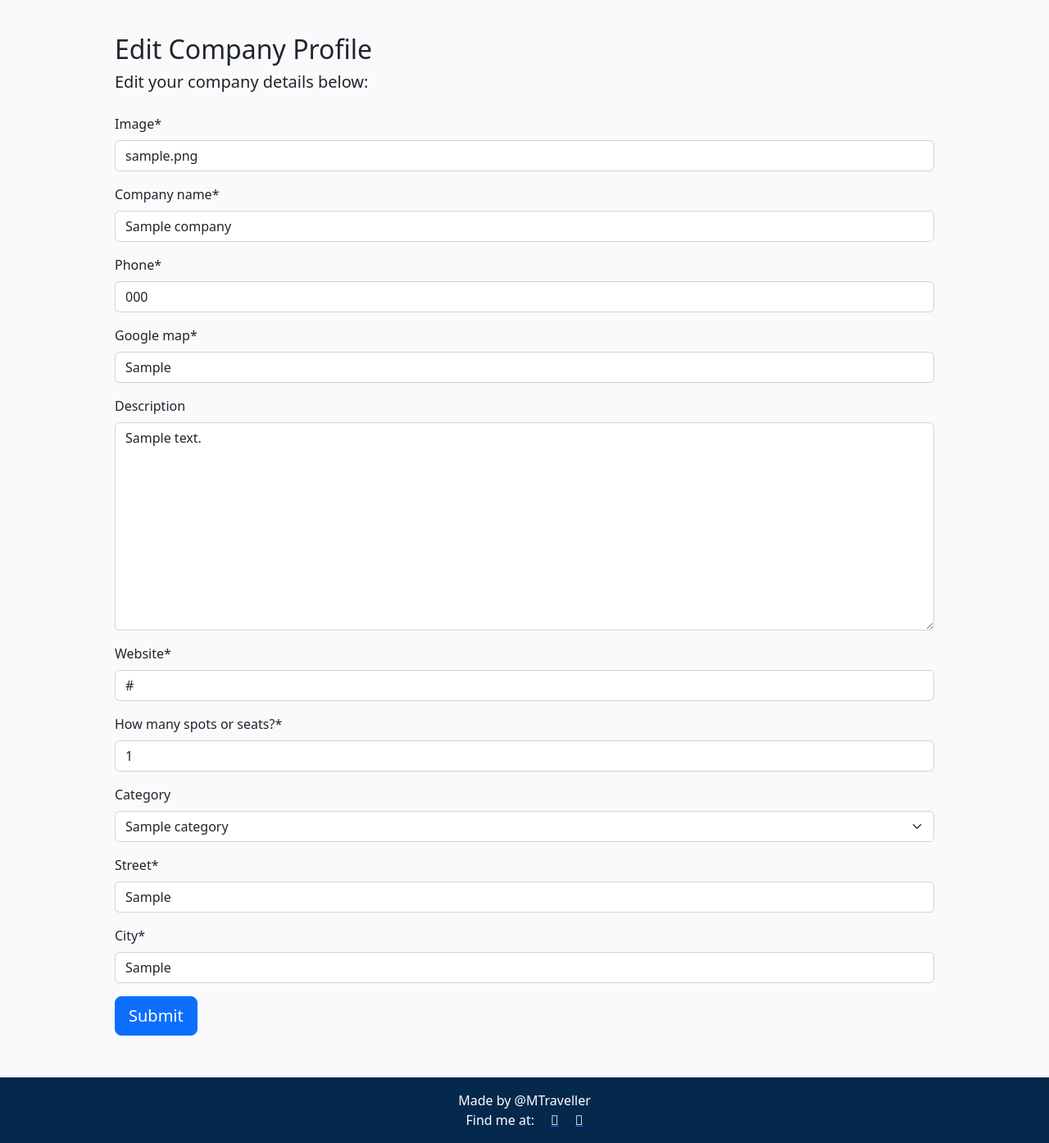
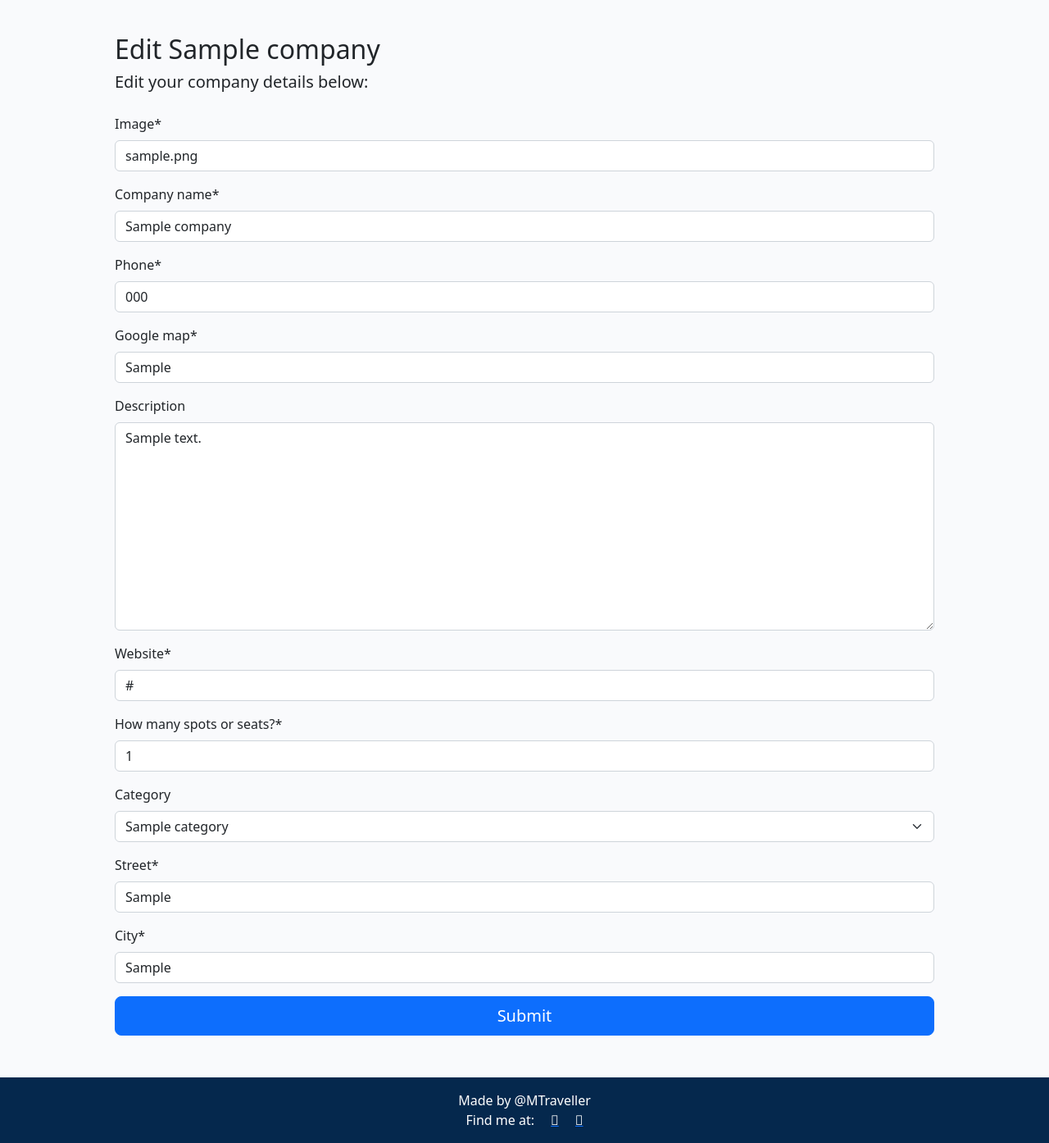
Before and after one commit to Code-Institute-Submissions/bookable, a Django app: page /company/edit/ in a window 1280 px wide. Shown: the part 60-1454 px from the top of the page at 82% size. Run offline with Django 4.2, Linux system fonts and the light colour scheme; a user stored in the database is signed in; tables that the repository leaves empty hold one stand-in row (values such as "Sample post"); some libraries are stand-ins or nearby versions.

Commit message:
Add code to print company name & css class to form

```diff
--- a/templates/company/edit_company.html
+++ b/templates/company/edit_company.html
@@ -10,12 +10,12 @@
       <!-- Edit Company Form -->
       <div class="col-12 mt-3 left">
           <div class="row">
-            <h2>Edit Company Profile</h2>
+            <h2>Edit {{ company }}</h2>
 
             {% if user.is_authenticated %}
 
             <h5>Edit your company details below:</h5>
-            <form method="post" style="margin-top: 1.2em";>
+            <form class="company_form" method="post" style="margin-top: 1.2em";>
                 {{ company_form | crispy }}
                 {{ address_form | crispy }}
                 {% csrf_token %}
```
